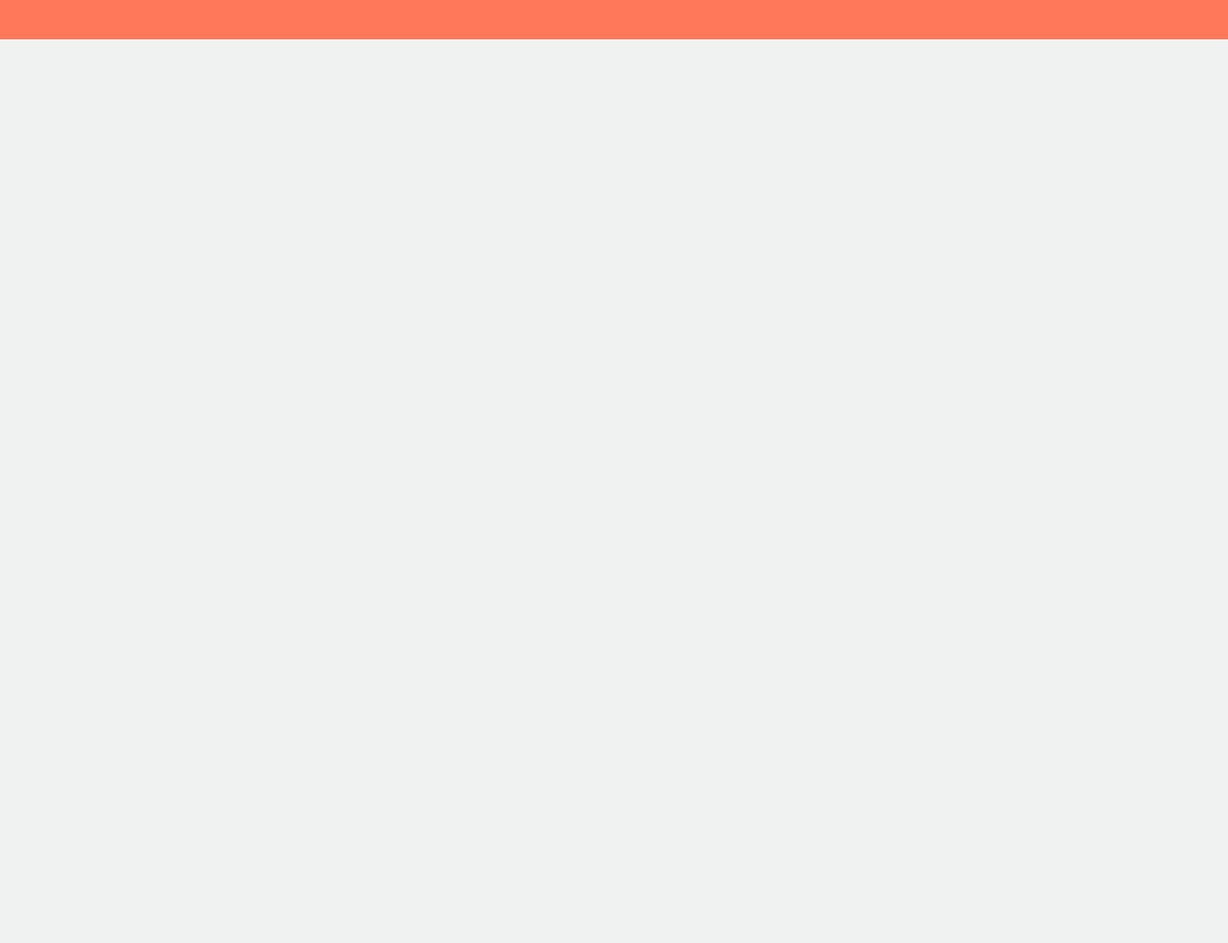
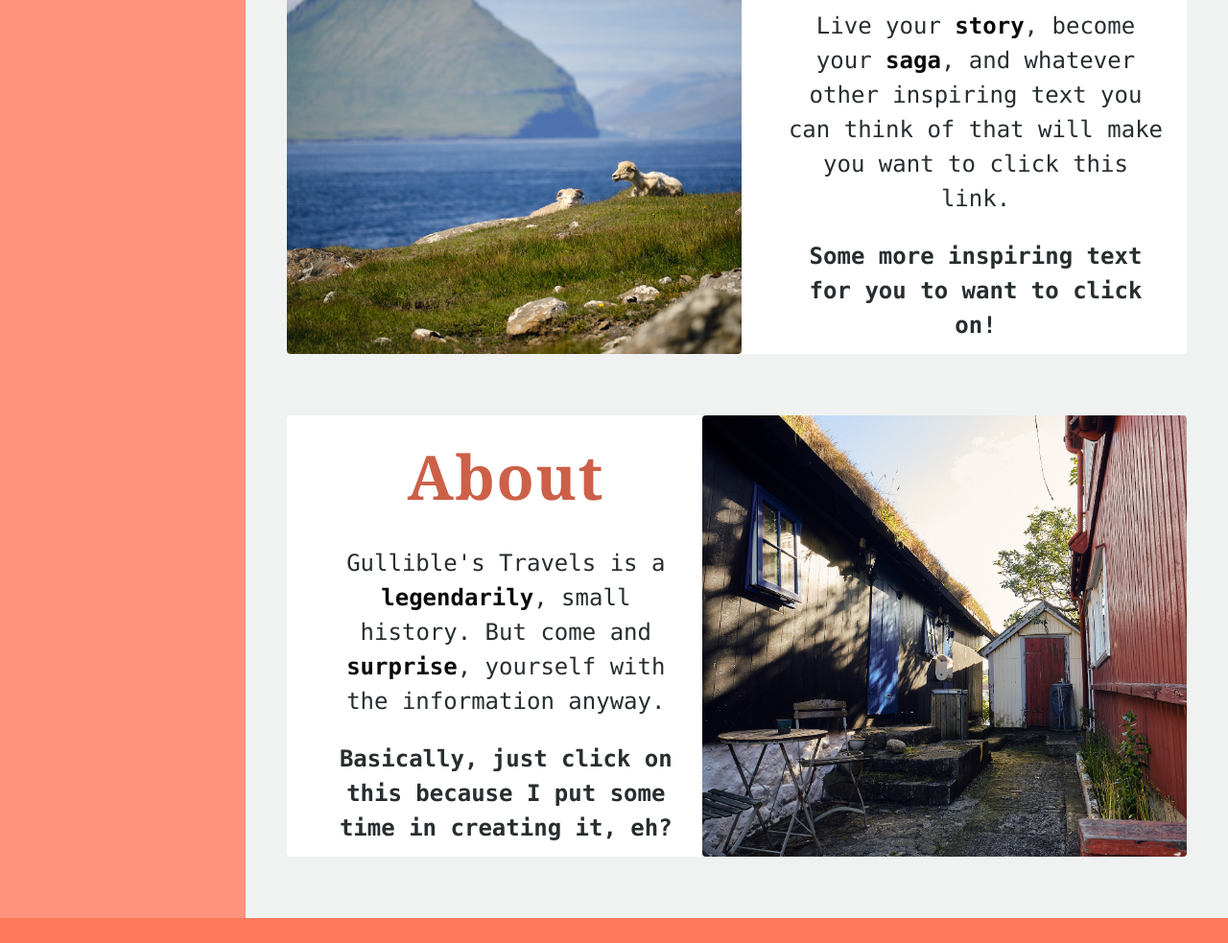
Before and after one commit to WatCodeDatCode/travelblog, a website: page index.html in a window 1280 px wide. Shown: the part 991-1974 px from the top of the page at 96% size. Before the commit the page ends 1032 px from the top, so only its background shows below. Drawn offline with Linux system fonts and the light colour scheme.

Commit message:
Update about page and add content to home

```diff
--- a/index.html
+++ b/index.html
@@ -71,6 +71,66 @@
             </p>
           </div>
         </div>
+        <main class="relative">
+          <a
+            href="blog.html"
+            class="flex flex-wrap lg:flex-no-wrap w-11/12 mx-auto mt-16 bg-white rounded hover:shadow-lg"
+          >
+            <div class="relative">
+              <img
+                class="h-full object-cover rounded"
+                src="assets/images/sheep_on_cliff_faroe_islands.jpg"
+                alt=""
+              />
+            </div>
+            <div class="mt-4 lg:ml-6 text-center">
+              <div
+                class="font-serif text-2xl lg:text-4xl xl:text-6xl tracking-wide text-primary-600 font-bold"
+              >
+                Blog
+              </div>
+              <p class="text-lg xl:text-2xl mt-3 xl:mt-6 mx-5">
+                Live your <span class="text-dark-900 font-bold">story</span>,
+                become your <span class="text-dark-900 font-bold">saga</span>,
+                and whatever other inspiring text you can think of that will
+                make you want to click this link.
+              </p>
+              <p class="font-bold text-lg xl:text-2xl my-3 xl:mt-6 mx-5">
+                Some more inspiring text for you to want to click on!
+              </p>
+            </div>
+          </a>
+          <a
+            href="about.html"
+            class="flex flex-wrap lg:flex-no-wrap w-11/12 mx-auto my-16 bg-white rounded hover:shadow-lg"
+          >
+            <div class="mt-4 lg:ml-6 text-center">
+              <div
+                class="font-serif text-2xl lg:text-4xl xl:text-6xl tracking-wide text-primary-600 font-bold"
+              >
+                About
+              </div>
+              <p class="text-lg xl:text-2xl mt-3 xl:mt-6 mx-5">
+                Gullible's Travels is a
+                <span class="text-dark-900 font-bold">legendarily</span>, small
+                history. But come and
+                <span class="text-dark-900 font-bold">surprise</span>, yourself
+                with the information anyway.
+              </p>
+              <p class="font-bold text-lg xl:text-2xl my-3 xl:mt-6 mx-5">
+                Basically, just click on this because I put some time in
+                creating it, eh?
+              </p>
+            </div>
+            <div class="relative">
+              <img
+                class="h-full object-cover rounded"
+                src="assets/images/torshavn_faroe_islands.jpg"
+                alt=""
+              />
+            </div>
+          </a>
+        </main>
       </div>
     </div>
     <footer class="h-auto py-8 bg-primary-500">
--- a/styles/styles.css
+++ b/styles/styles.css
@@ -589,6 +589,12 @@ video {
   }
 }
 
+.bg-white {
+  --bg-opacity: 1;
+  background-color: #fff;
+  background-color: rgba(255, 255, 255, var(--bg-opacity));
+}
+
 .bg-primary-500 {
   --bg-opacity: 1;
   background-color: #ff785a;
@@ -601,6 +607,10 @@ video {
   background-color: rgba(239, 242, 241, var(--bg-opacity));
 }
 
+.rounded {
+  border-radius: 0.25rem;
+}
+
 .cursor-pointer {
   cursor: pointer;
 }
@@ -639,6 +649,10 @@ video {
 
 .justify-around {
   justify-content: space-around;
+}
+
+.font-serif {
+  font-family: Georgia, Cambria, "Times New Roman", Times, serif;
 }
 
 .font-mono {
@@ -735,6 +749,11 @@ video {
   margin-right: 1rem;
 }
 
+.mx-5 {
+  margin-left: 1.25rem;
+  margin-right: 1.25rem;
+}
+
 .my-6 {
   margin-top: 1.5rem;
   margin-bottom: 1.5rem;
@@ -745,6 +764,11 @@ video {
   margin-bottom: 3rem;
 }
 
+.my-16 {
+  margin-top: 4rem;
+  margin-bottom: 4rem;
+}
+
 .mx-auto {
   margin-left: auto;
   margin-right: auto;
@@ -759,10 +783,18 @@ video {
   margin-right: 0;
 }
 
+.mt-3 {
+  margin-top: 0.75rem;
+}
+
 .mb-3 {
   margin-bottom: 0.75rem;
 }
 
+.mt-4 {
+  margin-top: 1rem;
+}
+
 .mt-6 {
   margin-top: 1.5rem;
 }
@@ -773,6 +805,10 @@ video {
 
 .mt-8 {
   margin-top: 2rem;
+}
+
+.mt-16 {
+  margin-top: 4rem;
 }
 
 .max-h-30 {
@@ -835,6 +871,10 @@ video {
   position: relative;
 }
 
+.hover\:shadow-lg:hover {
+  box-shadow: 0 10px 15px -3px rgba(0, 0, 0, 0.1), 0 4px 6px -2px rgba(0, 0, 0, 0.05);
+}
+
 .text-center {
   text-align: center;
 }
@@ -863,6 +903,12 @@ video {
   color: rgba(39, 46, 48, var(--text-opacity));
 }
 
+.text-dark-900 {
+  --text-opacity: 1;
+  color: #0a0b0c;
+  color: rgba(10, 11, 12, var(--text-opacity));
+}
+
 .text-light-200 {
   --text-opacity: 1;
   color: #eff2f1;
@@ -883,6 +929,10 @@ video {
   letter-spacing: 0;
 }
 
+.tracking-wide {
+  letter-spacing: 0.025em;
+}
+
 .whitespace-pre-wrap {
   white-space: pre-wrap;
 }
@@ -901,6 +951,10 @@ video {
 
 .w-1\/6 {
   width: 16.666667%;
+}
+
+.w-11\/12 {
+  width: 91.666667%;
 }
 
 .w-full {
@@ -1677,6 +1731,10 @@ nav ul {
     display: none;
   }
 
+  .lg\:flex-no-wrap {
+    flex-wrap: nowrap;
+  }
+
   .lg\:justify-end {
     justify-content: flex-end;
   }
@@ -1695,6 +1753,10 @@ nav ul {
 
   .lg\:text-3xl {
     font-size: 1.875rem;
+  }
+
+  .lg\:text-4xl {
+    font-size: 2.25rem;
   }
 
   .lg\:my-6 {
@@ -1716,6 +1778,10 @@ nav ul {
     margin-top: 0;
   }
 
+  .lg\:ml-6 {
+    margin-left: 1.5rem;
+  }
+
   .lg\:mr-10 {
     margin-right: 2.5rem;
   }
@@ -1746,6 +1812,10 @@ nav ul {
 }
 
 @media (min-width: 1280px) {
+  .xl\:text-2xl {
+    font-size: 1.5rem;
+  }
+
   .xl\:text-4xl {
     font-size: 2.25rem;
   }
@@ -1759,6 +1829,10 @@ nav ul {
     margin-bottom: 2.5rem;
   }
 
+  .xl\:mt-6 {
+    margin-top: 1.5rem;
+  }
+
   .xl\:mr-6 {
     margin-right: 1.5rem;
   }
```
Also changed, not shown: about.html (+8 -1 lines), assets/images/sheep_on_cliff_faroe_islands.jpg (added), assets/images/torshavn_faroe_islands.jpg (added).
